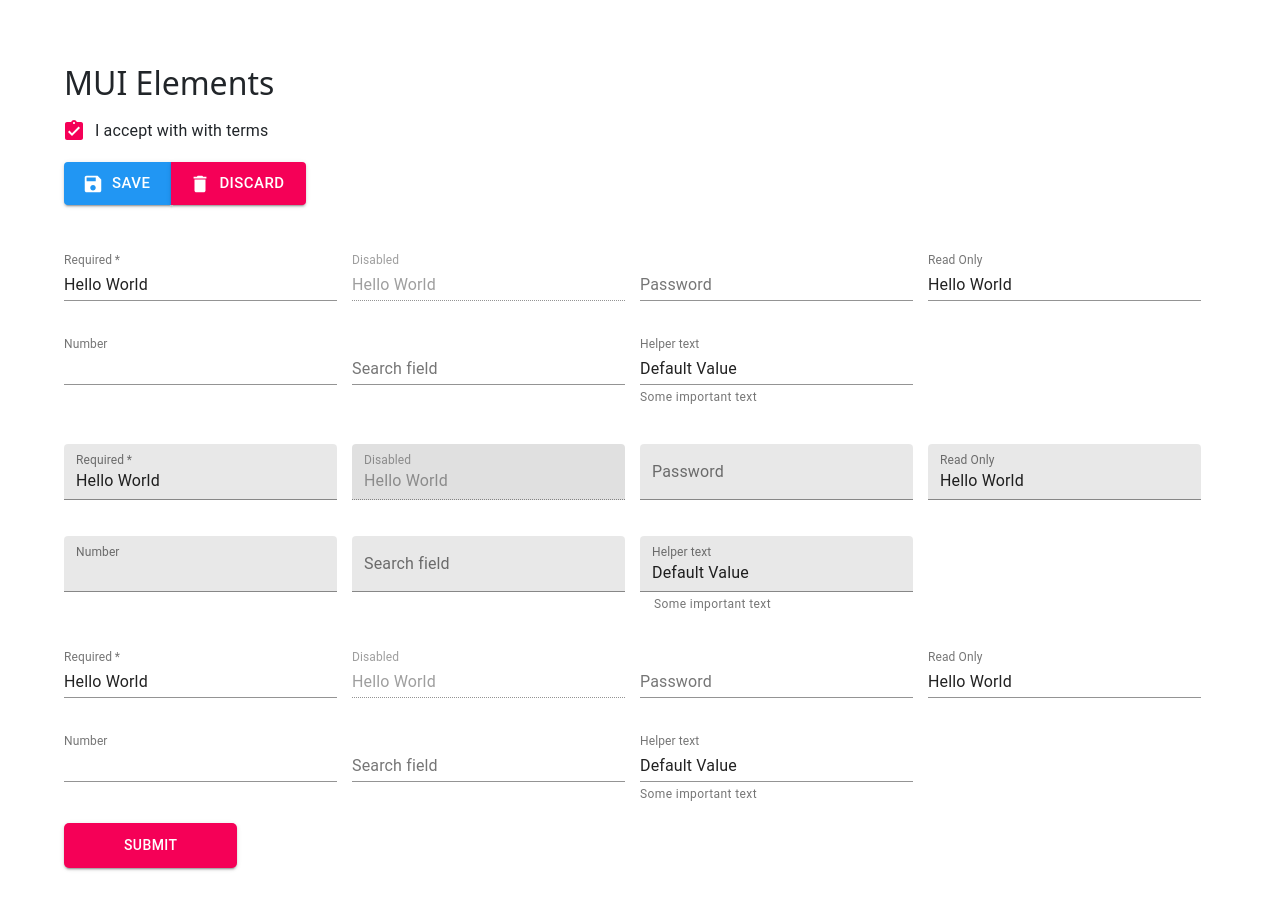
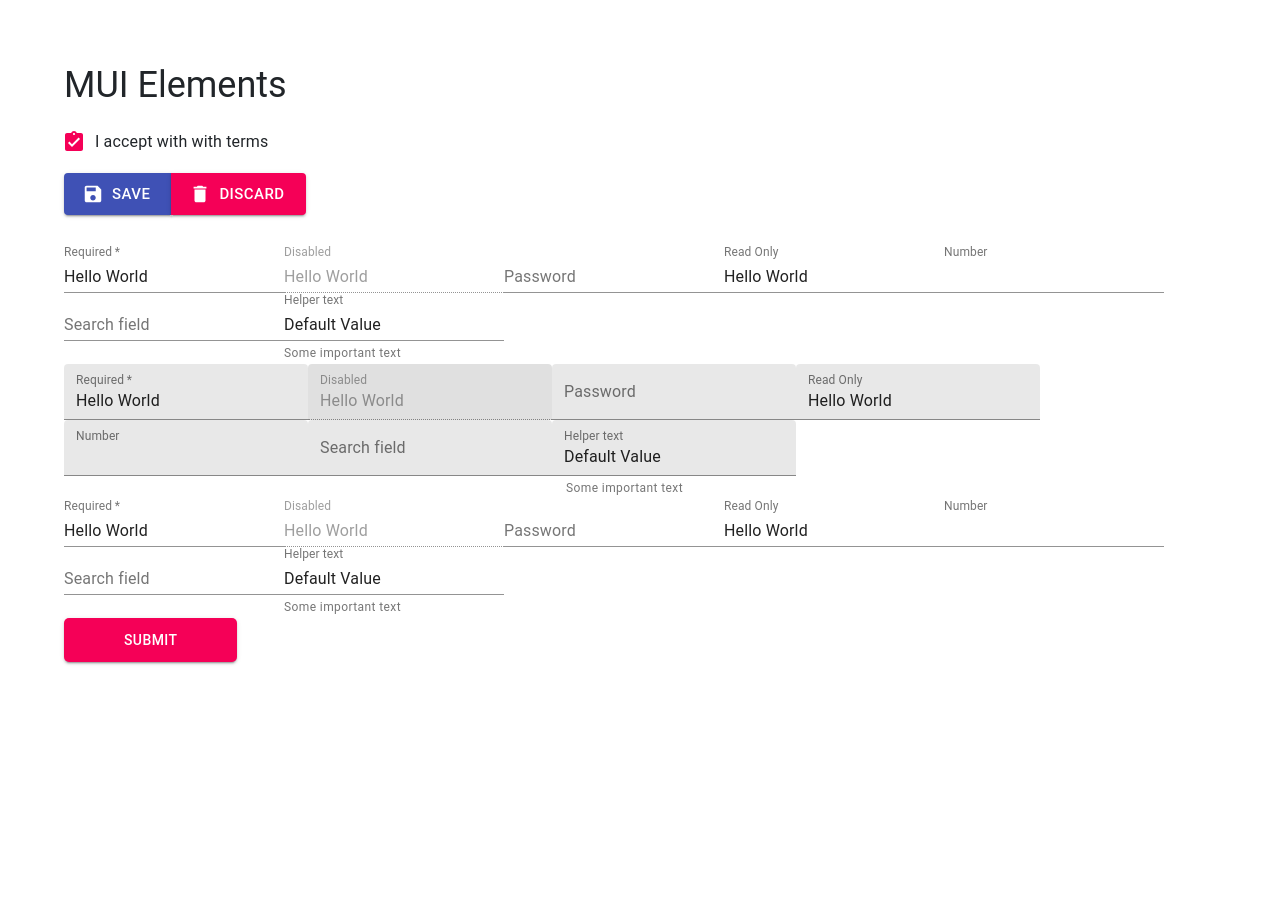
Before and after one commit to priyan1995/React-fundamenals, a React (Create React App) app: page /material-ui-elements in a window 1280 px wide. Shown: the top 910 px of the page. After the commit the page ends 800 px from the top, so only its background shows below. Built offline with nearby package versions, Linux system fonts and the light colour scheme.

Commit message:
font and typography

```diff
--- a/package.json
+++ b/package.json
@@ -14,6 +14,7 @@
     "@testing-library/user-event": "^13.5.0",
     "axios": "^0.26.1",
     "bootstrap": "^5.1.3",
+    "fontsource-poppins": "^4.0.0",
     "popper.js": "^1.16.1",
     "react": "^18.0.0",
     "react-bootstrap": "^2.3.1",
--- a/src/components/MaterialUi/MaterialForm.jsx
+++ b/src/components/MaterialUi/MaterialForm.jsx
@@ -4,6 +4,9 @@ import TextField from '@material-ui/core/TextField';
 import Button from '@material-ui/core/Button';
 import { makeStyles, createMuiTheme, ThemeProvider } from '@material-ui/core';
 import { blue } from '@material-ui/core/colors';
+// add google font for MUI (npm add fontsource-popins)
+import 'fontsource-poppins';
+
 
 const useStyles = makeStyles({
     root: {
--- a/src/components/MaterialUi/MatirialUiElements.jsx
+++ b/src/components/MaterialUi/MatirialUiElements.jsx
@@ -7,15 +7,28 @@ import DeleteIcon from '@material-ui/icons/Delete';
 import SaveIcon from '@material-ui/icons/Save';
 import Textfield from '@material-ui/core/Textfield';
 import { MuiForm } from './MaterialForm';
+import Typography from '@material-ui/core/Typography';
+import { createMuiTheme, ThemeProvider } from '@material-ui/core';
 
+const themeMain = createMuiTheme({
+    typography: {
+        h3: {
+            fontSize: 36,
+            marginBottom:15
+        }
+    }
+})
 
 const MaterialUiElements = () => {
     return (
+        <ThemeProvider theme={themeMain}>
             <div className='pd-mui-wrapper'>
                 <Box sx={{ flexGrow: 1 }}>
                     <Grid container spacing={2}>
                         <Grid item xs={12} >
-                        <h2>MUI Elements</h2>
+                            <Typography variant="h3" component="div">
+                                MUI Elements
+                            </Typography>
 
                             <MaterialUiCheckbox />
 
@@ -43,6 +56,7 @@ const MaterialUiElements = () => {
 
 
             </div>
+        </ThemeProvider>
     )
 }
 
```
Also changed, not shown: 1 other file (tests, documents, lock files or other folders). Lines whose indentation alone changed are shown as unchanged.
